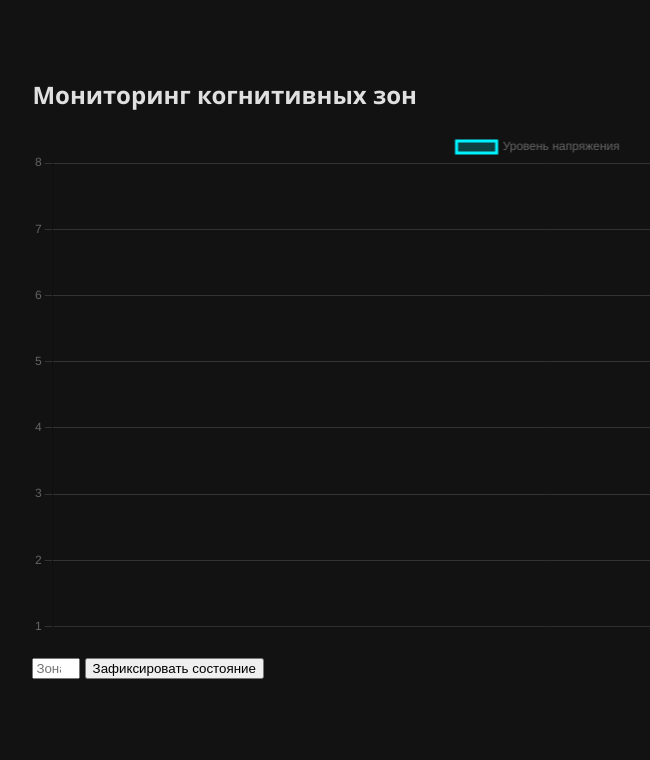
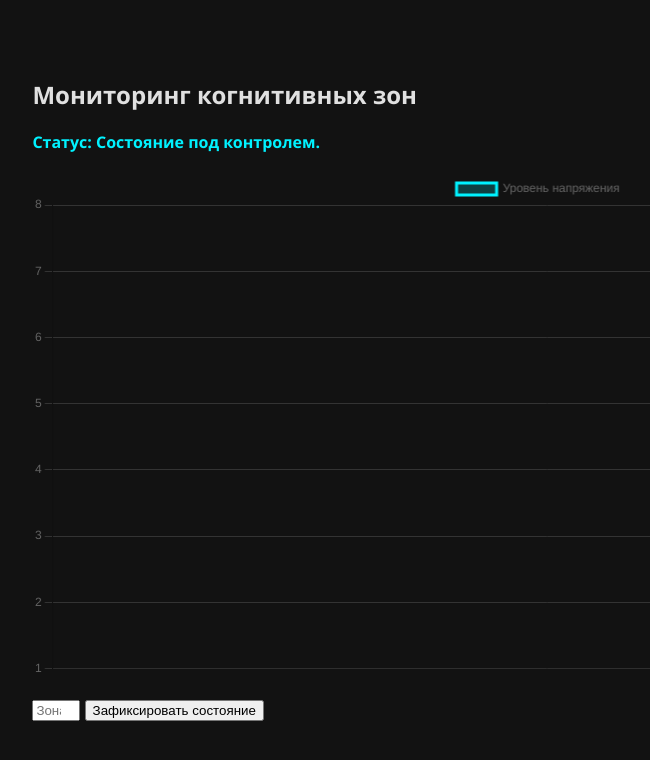
Before and after one commit to Versacext/Fast-Api, a FastAPI app: page / in a window 1280 px wide. Shown: the top 760 px of the page, without its empty margins (102-752 px from the left). Run offline with FastAPI, Linux system fonts and the light colour scheme; data that the repository does not hold is empty.

Commit message:
Update index.html

```diff
--- a/templates/index.html
+++ b/templates/index.html
@@ -12,6 +12,11 @@
 <body>
     <div class="container">
         <h2>Мониторинг когнитивных зон</h2>
+
+        <p style="color: #00f2ff; font-weight: bold; margin-bottom: 20px;">
+            Статус: {{ message }}
+        </p>
+
         <canvas id="stateChart"></canvas>
         <div style="margin-top: 20px;">
             <input type="number" id="levelInput" min="1" max="8" placeholder="Зона (1-8)">
@@ -41,15 +46,13 @@
             data: data,
             options: {
                 plugins: {
-                    // Кастомный плагин для закрашивания фоновых зон
                     beforeDraw: (chart) => {
                         const {ctx, chartArea, scales: {y}} = chart;
                         const zones = [
-                            {limit: 3, color: 'rgba(75, 192, 192, 0.1)'}, // Спокойствие
-                            {limit: 6, color: 'rgba(255, 206, 86, 0.1)'}, // Усталость
-                            {limit: 8, color: 'rgba(255, 99, 132, 0.2)'}  // DANGEROUS ZONE
+                            {limit: 3, color: 'rgba(75, 192, 192, 0.1)'},
+                            {limit: 6, color: 'rgba(255, 206, 86, 0.1)'},
+                            {limit: 8, color: 'rgba(255, 99, 132, 0.2)'}
                         ];
-                        // Логика отрисовки прямоугольников зон... (для краткости)
                     }
                 },
                 scales: {
```
